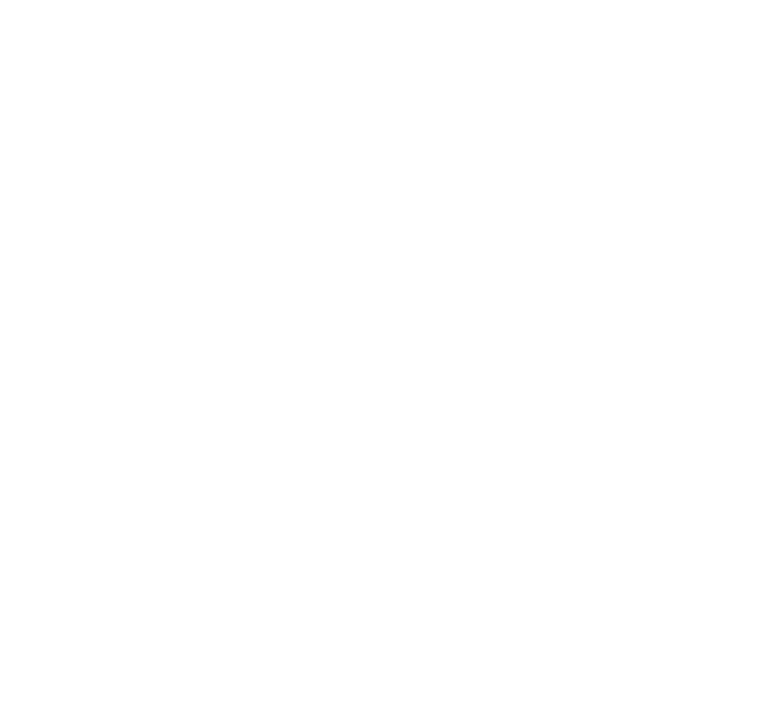
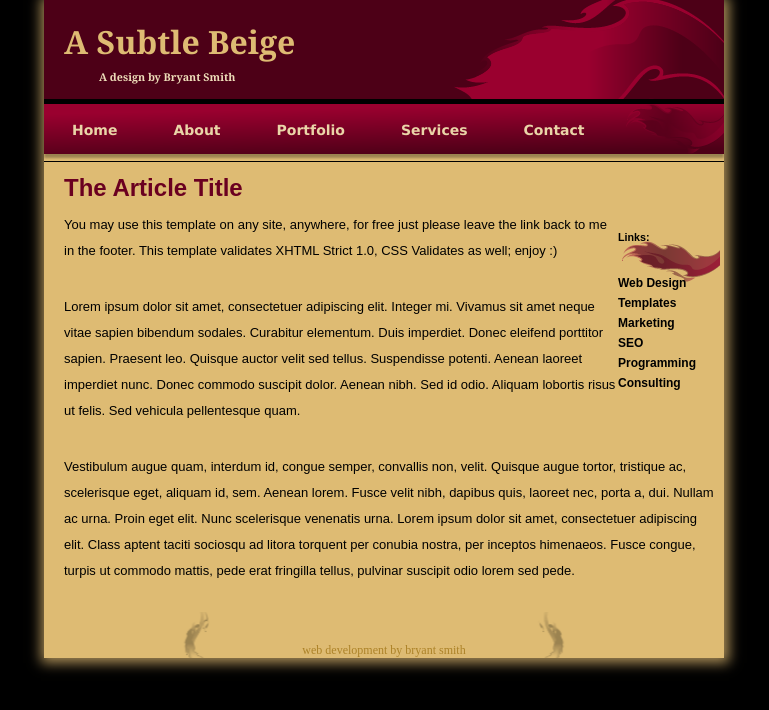
Before and after one commit to MuradNuh-zada/subtle-beige, a plain HTML site: page index.html in a window 1280 px wide. Shown: the whole page, without its empty margins (256-1025 px from the left). Drawn offline with Linux system fonts and the light colour scheme.

Commit message:
Finish Subtle Beige

```diff
--- a/index.html
+++ b/index.html
@@ -3,7 +3,84 @@
   <head>
     <meta charset="UTF-8" />
     <meta name="viewport" content="width=device-width, initial-scale=1.0" />
-    <title>Document</title>
+    <!-- ? CSS Link -->
+    <link rel="stylesheet" href="./style.css" />
+    <title>A Subtle Beige by Bryant Smith</title>
   </head>
-  <body></body>
+  <body>
+    <div class="container">
+      <!-- ? Header start -->
+      <header>
+        <div class="head">
+          <h1>A Subtle Beige</h1>
+          <h6>A design by Bryant Smith</h6>
+        </div>
+        <nav>
+          <ul>
+            <li><a href="#">Home</a></li>
+            <li><a href="#">About</a></li>
+            <li><a href="#">Portfolio</a></li>
+            <li><a href="#">Services</a></li>
+            <li><a href="#">Contact</a></li>
+          </ul>
+        </nav>
+      </header>
+      <!-- ? Header end -->
+
+      <!-- ? Main start -->
+      <main>
+        <!-- ? Aside start -->
+        <aside>
+          <h6>Links:</h6>
+          <ul>
+            <li><a href="#">Web Design</a></li>
+            <li><a href="#">Templates</a></li>
+            <li><a href="#">Marketing</a></li>
+            <li><a href="#">SEO</a></li>
+            <li><a href="#">Programming</a></li>
+            <li><a href="#">Consulting</a></li>
+          </ul>
+        </aside>
+        <!-- ? Aside end -->
+
+        <!-- ? Article start -->
+        <article>
+          <h2>The Article Title</h2>
+          <p>
+            You may use this template on any site, anywhere, for free just
+            please leave the link back to me in the footer. This template
+            validates XHTML Strict 1.0, CSS Validates as well; enjoy :)
+          </p>
+          <p>
+            Lorem ipsum dolor sit amet, consectetuer adipiscing elit. Integer
+            mi. Vivamus sit amet neque vitae sapien bibendum sodales. Curabitur
+            elementum. Duis imperdiet. Donec eleifend porttitor sapien. Praesent
+            leo. Quisque auctor velit sed tellus. Suspendisse potenti. Aenean
+            laoreet imperdiet nunc. Donec commodo suscipit dolor. Aenean nibh.
+            Sed id odio. Aliquam lobortis risus ut felis. Sed vehicula
+            pellentesque quam.
+          </p>
+          <p>
+            Vestibulum augue quam, interdum id, congue semper, convallis non,
+            velit. Quisque augue tortor, tristique ac, scelerisque eget, aliquam
+            id, sem. Aenean lorem. Fusce velit nibh, dapibus quis, laoreet nec,
+            porta a, dui. Nullam ac urna. Proin eget elit. Nunc scelerisque
+            venenatis urna. Lorem ipsum dolor sit amet, consectetuer adipiscing
+            elit. Class aptent taciti sociosqu ad litora torquent per conubia
+            nostra, per inceptos himenaeos. Fusce congue, turpis ut commodo
+            mattis, pede erat fringilla tellus, pulvinar suscipit odio lorem sed
+            pede.
+          </p>
+        </article>
+        <!-- ? Article end -->
+      </main>
+      <!-- ? Main end -->
+
+      <!-- ? Footer start -->
+      <footer>
+        <a href="#">web development by bryant smith</a>
+      </footer>
+      <!-- ? Footer end -->
+    </div>
+  </body>
 </html>
--- /dev/null
+++ b/style.css
@@ -0,0 +1,147 @@
+/* ? Reset CSS */
+* {
+    margin: 0;
+    padding: 0;
+    box-sizing: border-box;
+}
+
+a {
+    text-decoration: none;
+}
+
+ul {
+    list-style: none;
+}
+
+/* ? Reset CSS */
+
+body {
+    background-color: #000;
+}
+
+.container {
+    width: 680px;
+    margin: 0 auto;
+    box-shadow: 1px 1px 12px 4px #a98d57;
+}
+
+/* ? Common css codes */
+.head,
+header ul,
+aside,
+footer {
+    background-repeat: no-repeat;
+}
+
+/* ? Common css codes */
+
+/*? Header  */
+.head {
+    background-image: url(./head-bg.png);
+    font-family: Georgia, 'Times New Roman', Times, serif;
+    padding: 20px;
+}
+
+.head h1 {
+    color: #debb73;
+}
+
+.head h6 {
+    color: #eeddb9;
+    padding: 7px 0 0 35px;
+}
+
+nav ul {
+    background-image: url(./head-2.png);
+    font-family: Geneva, Arial, Helvetica, sans-serif;
+    height: 58px;
+}
+
+nav a {
+    color: #ead5a8;
+    font-size: 14px;
+    font-weight: 600;
+}
+
+nav a:hover {
+    color: #DEBB73;
+}
+
+nav li {
+    float: left;
+    padding: 16px 28px;
+}
+
+nav li:hover {
+    background: linear-gradient(180deg, #4D0017 0%, #8D3236 100%);
+}
+
+/*? Header  */
+
+/* ? Main */
+main {
+    background-color: #debb73;
+    padding: 12px 4px 28px 20px;
+    font-family: Arial, Helvetica, sans-serif;
+}
+
+/* ? Aside */
+aside {
+    float: right;
+    background-image: url(./link-bgpng.png);
+    margin-top: 44px;
+    padding: 13px 24px 0 0;
+}
+
+aside ul {
+    padding-top: 30px;
+}
+
+aside a {
+    line-height: 20px;
+    font-size: 12px;
+    color: #000;
+    font-weight: 600;
+}
+
+aside a:hover {
+    color: #667765;
+}
+
+/* ? Aside */
+
+
+/* ? Article */
+article h2 {
+    color: #6a0020;
+    padding-bottom: 10px;
+}
+
+article p {
+    line-height: 26px;
+    font-size: 13px;
+}
+
+article p:nth-child(3) {
+    margin-block: 30px;
+}
+
+/* ? Article */
+/* ? Main */
+
+
+
+/* ? Footer */
+footer {
+    background-image: url(./footer-bg.png);
+    background-position: center;
+    padding-top: 28px;
+    text-align: center;
+}
+
+footer a {
+    color: #ac8228;
+    font-size: 12px;
+}
+
+/* ? Footer */
```
Also changed, not shown: footer-bg.png (added), head-2.png (added), head-bg.png (added), link-bgpng.png (added).
